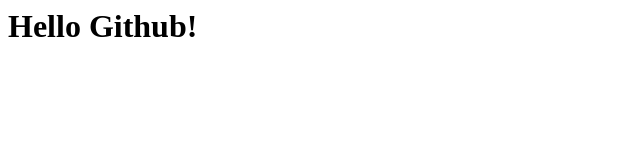
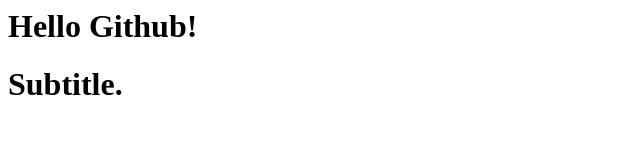
Before and after one commit to ljk2255/github_test, a plain HTML site: page index.html in a window 1280 px wide. Shown: the whole page, without its empty margins (0-640 px from the left). Drawn offline with Linux system fonts and the light colour scheme.

Commit message:
[update] Subtitle add

```diff
--- a/index.html
+++ b/index.html
@@ -4,5 +4,6 @@
 </head>
 <body>
     <h1>Hello Github!</h1>
+    <h1>Subtitle.</h1>
 </body>
 </html>
```
